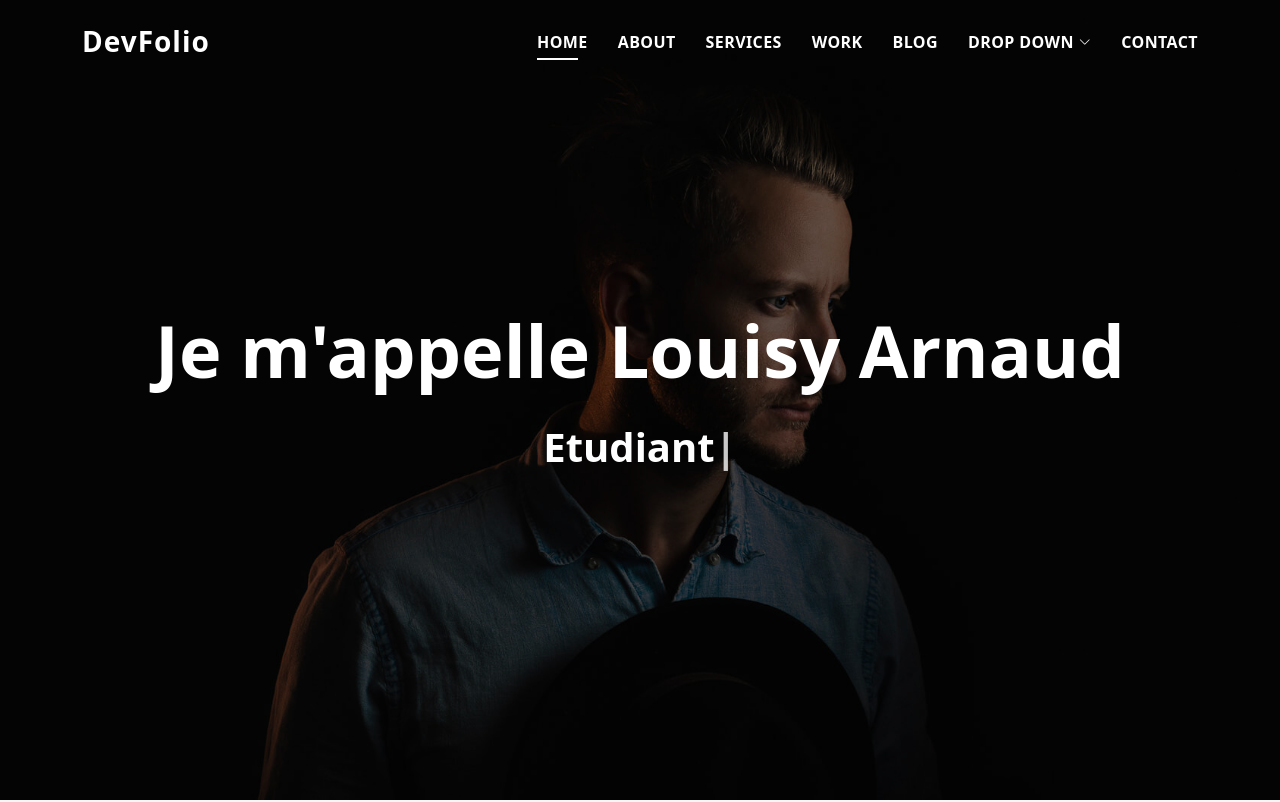
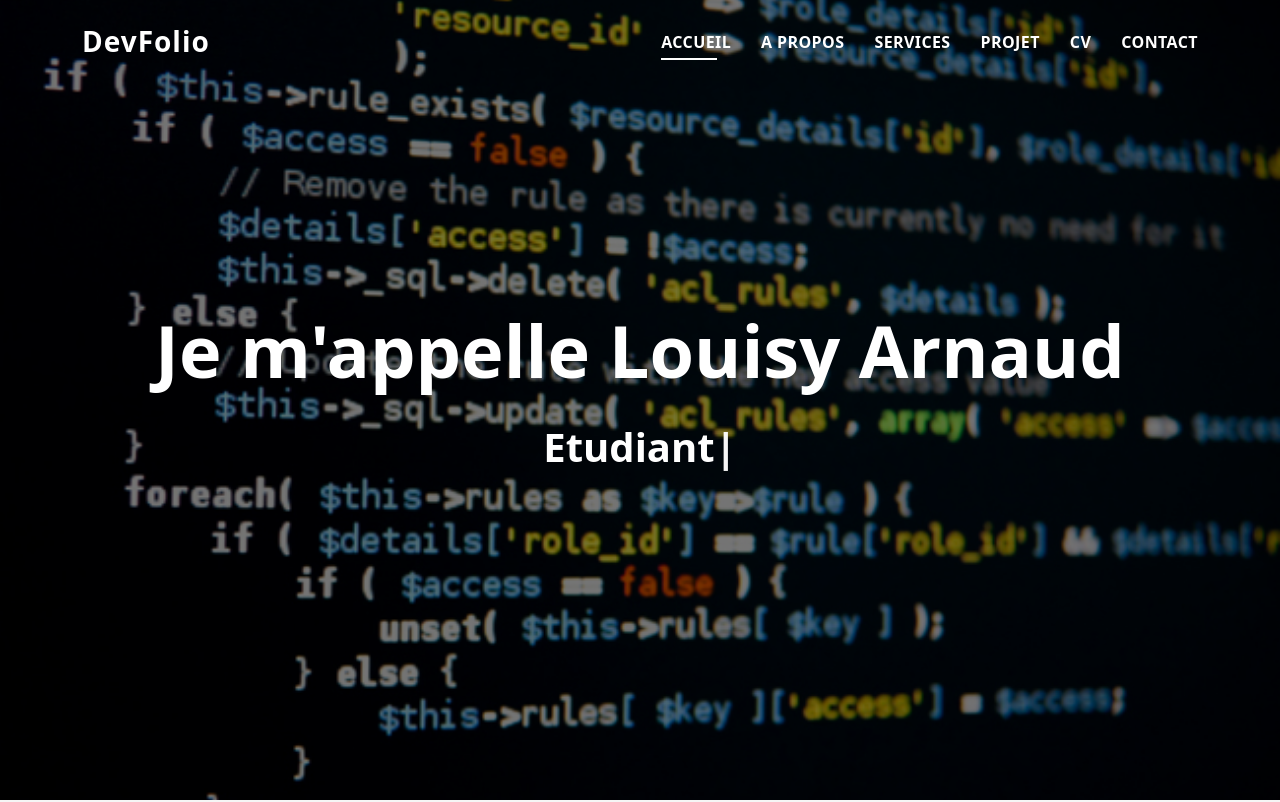
Before and after one commit to ArnaudLouisy/portfolio_Arnaud, a plain HTML site: page index.html in a window 1280 px wide. Shown: the top 802 px of the page. Drawn offline with Linux system fonts and the light colour scheme.

Commit message:
traduction

```diff
--- a/index.html
+++ b/index.html
@@ -42,12 +42,12 @@
 
     <nav id="navbar" class="navbar">
       <ul>
-        <li><a class="nav-link scrollto active" href="#hero">Home</a></li>
-        <li><a class="nav-link scrollto" href="#about">About</a></li>
+        <li><a class="nav-link scrollto active" href="#hero">Accueil</a></li>
+        <li><a class="nav-link scrollto" href="#about">A propos</a></li>
         <li><a class="nav-link scrollto" href="#services">Services</a></li>
-        <li><a class="nav-link scrollto " href="#work">Work</a></li>
-        <li><a class="nav-link scrollto " href="#blog">Blog</a></li>
-        <li class="dropdown"><a href="#"><span>Drop Down</span> <i class="bi bi-chevron-down"></i></a>
+        <li><a class="nav-link scrollto " href="#work">Projet</a></li>
+        <li><a class="nav-link scrollto " href="#blog">CV</a></li>
+        <!--<li class="dropdown"><a href="#"><span>Drop Down</span> <i class="bi bi-chevron-down"></i></a>
           <ul>
             <li><a href="#">Drop Down 1</a></li>
             <li class="dropdown"><a href="#"><span>Deep Drop Down</span> <i class="bi bi-chevron-right"></i></a>
@@ -63,7 +63,7 @@
             <li><a href="#">Drop Down 3</a></li>
             <li><a href="#">Drop Down 4</a></li>
           </ul>
-        </li>
+        </li>-->
         <li><a class="nav-link scrollto" href="#contact">Contact</a></li>
       </ul>
       <i class="bi bi-list mobile-nav-toggle"></i>
@@ -73,14 +73,14 @@
 </header><!-- End Header -->
 
 <!-- ======= Hero Section ======= -->
-<div id="hero" class="hero route bg-image" style="background-image: url(assets/img/hero-bg.jpg)">
+<div id="hero" class="hero route bg-image" style="background-image: url(assets/img/baniere.png)">
   <div class="overlay-itro"></div>
   <div class="hero-content display-table">
     <div class="table-cell">
       <div class="container">
         <!--<p class="display-6 color-d">Hello, world!</p>-->
         <h1 class="hero-title mb-4">Je m'appelle Louisy Arnaud</h1>
-        <p class="hero-subtitle"><span class="typed" data-typed-items="Developer, Etudiant"></span></p>
+        <p class="hero-subtitle"><span class="typed" data-typed-items="Developer Junior, Etudiant"></span></p>
         <!-- <p class="pt-3"><a class="btn btn-primary btn js-scroll px-4" href="#about" role="button">Learn More</a></p> -->
       </div>
     </div>
@@ -100,7 +100,7 @@
                 <div class="row">
                   <div class="col-sm-6 col-md-5">
                     <div class="about-img">
-                      <img src="assets/img/testimonial-2.jpg" class="img-fluid rounded b-shadow-a" alt="">
+                      <img src="assets/img/Arnaudimage.jpg" class="img-fluid rounded b-shadow-a" alt="">
                     </div>
                   </div>
                   <div class="col-sm-6 col-md-7">
@@ -471,7 +471,7 @@
                 </div>
               </div>
             </div>
-          </div>
+          </div> )=
         </div>
         <div class="col-md-4">
           <div class="work-box">
@@ -761,7 +761,7 @@
     <div class="row">
       <div class="col-sm-12">
         <div class="copyright-box">
-          <p class="copyright">&copy; Copyright <strong>DevFolio</strong>. All Rights Reserved</p>
+          <p class="copyright">&copy; Copyright <strong>portfolio</strong>. All Rights Reserved</p>
           <div class="credits">
             <!--
             All the links in the footer should remain intact.
```
Also changed, not shown: assets/img/Arnaudimage.jpg (added), assets/img/baniere.png (added), assets/img/testimonial-2.jpg (deleted).
